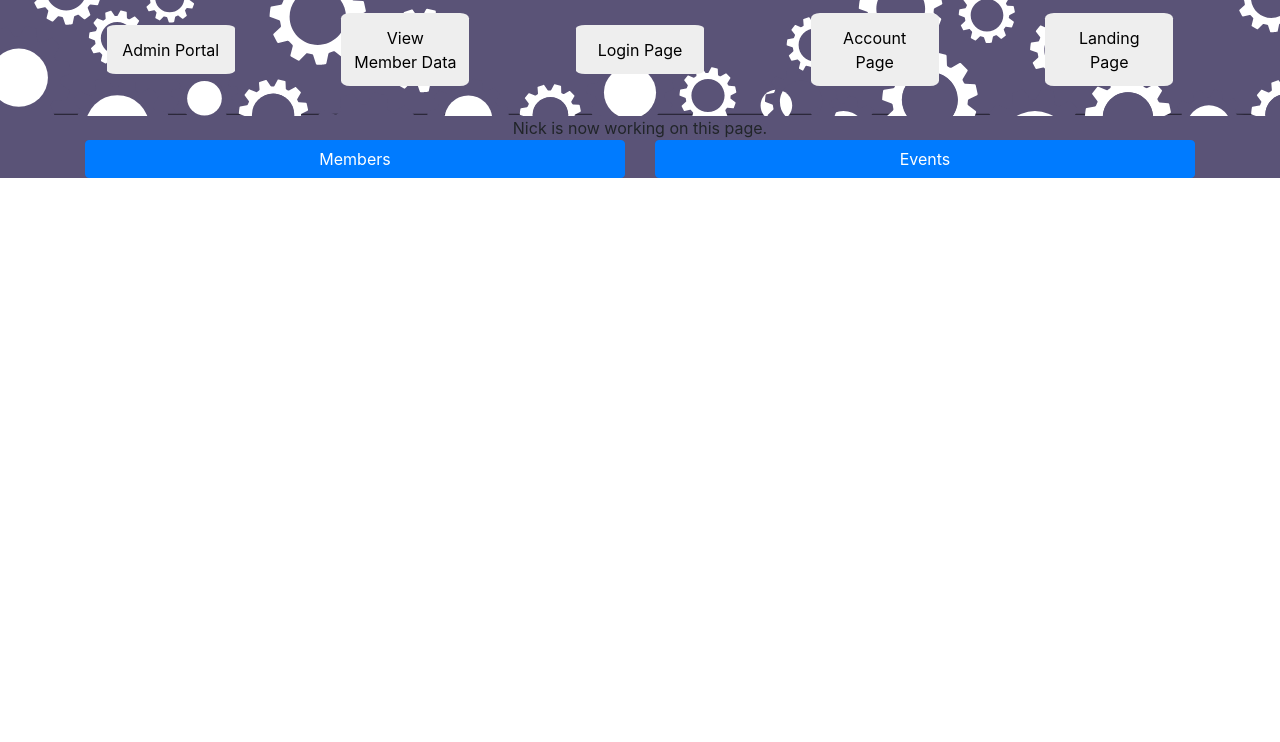
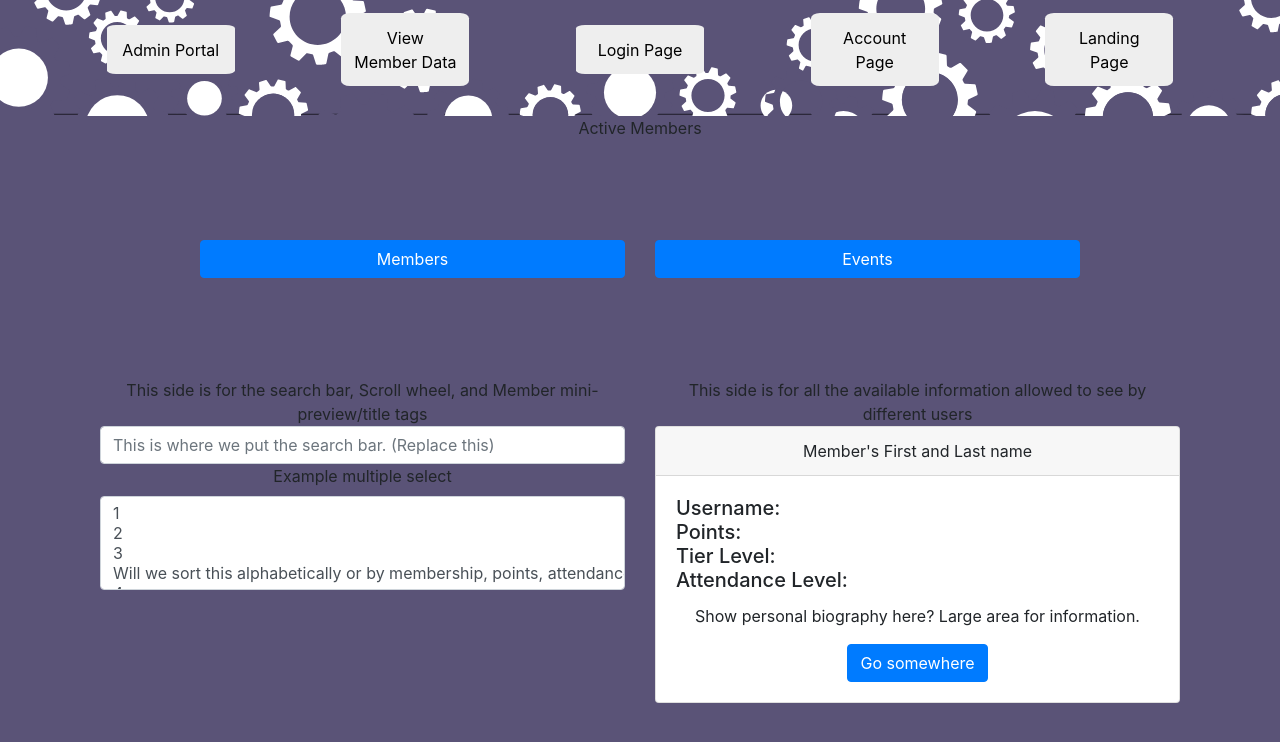
Before and after one commit to mcdirocco/swe-project, a React (Create React App) app in the folder frontend/: page /MemberData in a window 1280 px wide. Shown: the top 742 px of the page. Built offline with nearby package versions, Linux system fonts and the light colour scheme.

Commit message:
View Member Data Update
Partial Scroll wheel, no search bar, right side card.

```diff
--- a/frontend/src/components/MemberData.css
+++ b/frontend/src/components/MemberData.css
@@ -0,0 +1,9 @@
+.RowButtons{
+    color: black;
+    margin: 100px;
+}
+
+.RowSplitPage{
+    margin: auto;
+    padding-bottom: 100px;
+}
--- a/frontend/src/components/MemberData.js
+++ b/frontend/src/components/MemberData.js
@@ -4,11 +4,11 @@ import "./MemberData.css";
 const MemData = () => {
     return (
       <div className="ClassNameBigDiv">
-        <header className="HeaderClassName">
-          Nick is now working on this page.
+        <header className="HeaderClassName" >
+          Active Members
         </header>
           <Container>
-              <Row>
+              <Row className="RowButtons">
                   <Col>
                       <Button variant="primary" className="btn btn-block">Members</Button>
                   </Col>
@@ -16,7 +16,40 @@ const MemData = () => {
                       <Button variant="primary" className="btn btn-block">Events</Button>
                   </Col>
               </Row>
-
+              <Row className="RowSplitPage">
+                  <Col>
+                    <Form>
+                        This side is for the search bar, Scroll wheel, and Member mini-preview/title tags
+                    </Form>
+                    <Form.Control type="formBasicText" placeholder="This is where we put the search bar. (Replace this)" />
+                      <div className="form-group">
+                          <label htmlFor="exampleFormControlSelect2">Example multiple select</label>
+                          <select multiple className="form-control" id="exampleFormControlSelect2">
+                              <option>1</option>
+                              <option>2</option>
+                              <option>3</option>
+                              <option>Will we sort this alphabetically or by membership, points, attendance, or have ways to sort it?</option>
+                              <option>4</option>
+                              <option>Need a way to add in a member automatically once they make an account</option>
+                          </select>
+                      </div>
+                  </Col>
+                  <Col>
+                    <Form>
+                        This side is for all the available information allowed to see by different users
+                    </Form>
+                      <div className="card">
+                          <div className="card-header">
+                              Member's First and Last name
+                          </div>
+                          <div className="card-body">
+                              <h5 className="card-title" align="left">Username: <br /> Points: <br /> Tier Level: <br /> Attendance Level: </h5>
+                              <p className="card-text">Show personal biography here? Large area for information.</p>
+                              <a href="#" className="btn btn-primary">Go somewhere</a>
+                          </div>
+                      </div>
+                  </Col>
+              </Row>
           </Container>
       </div>
     );
```
